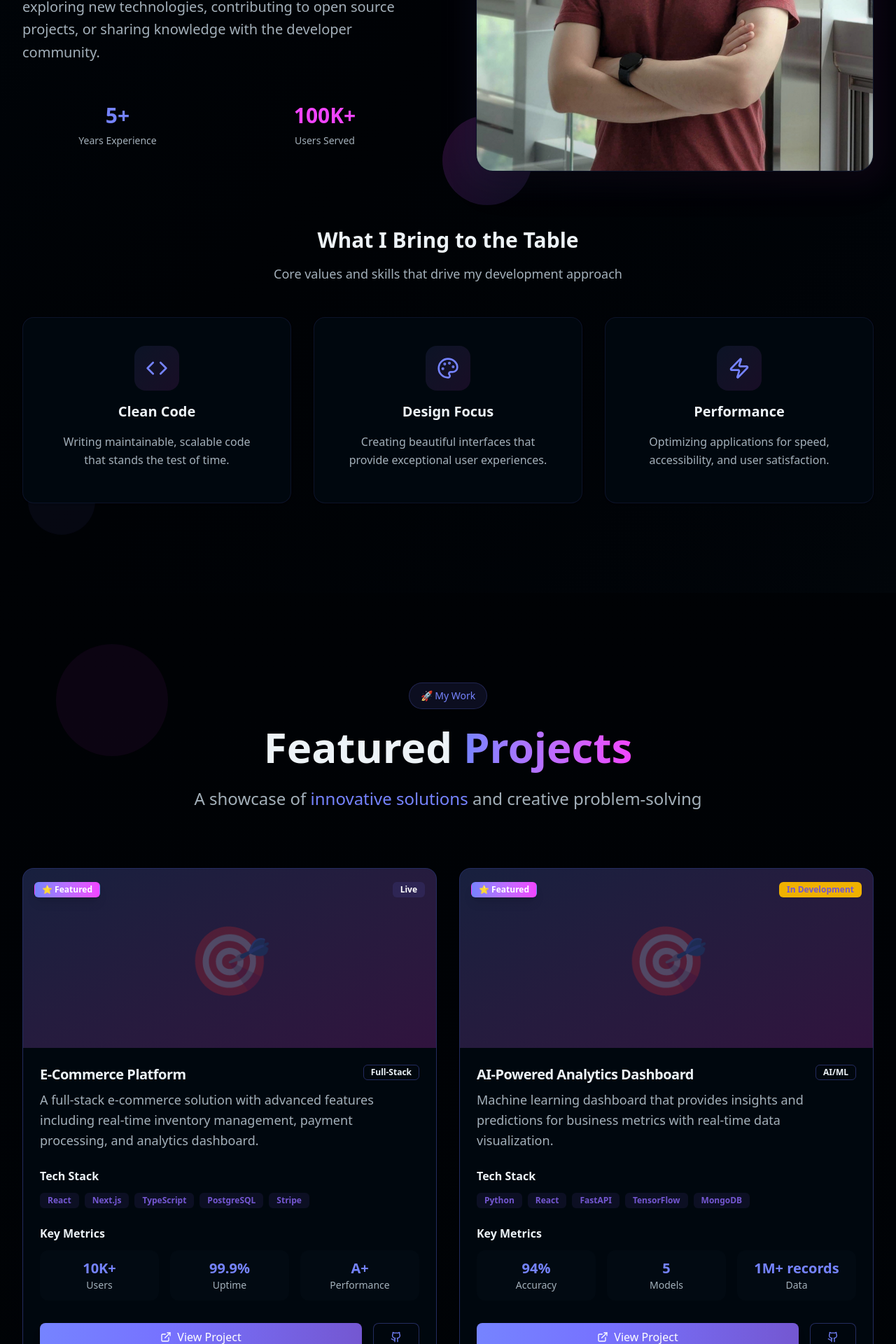
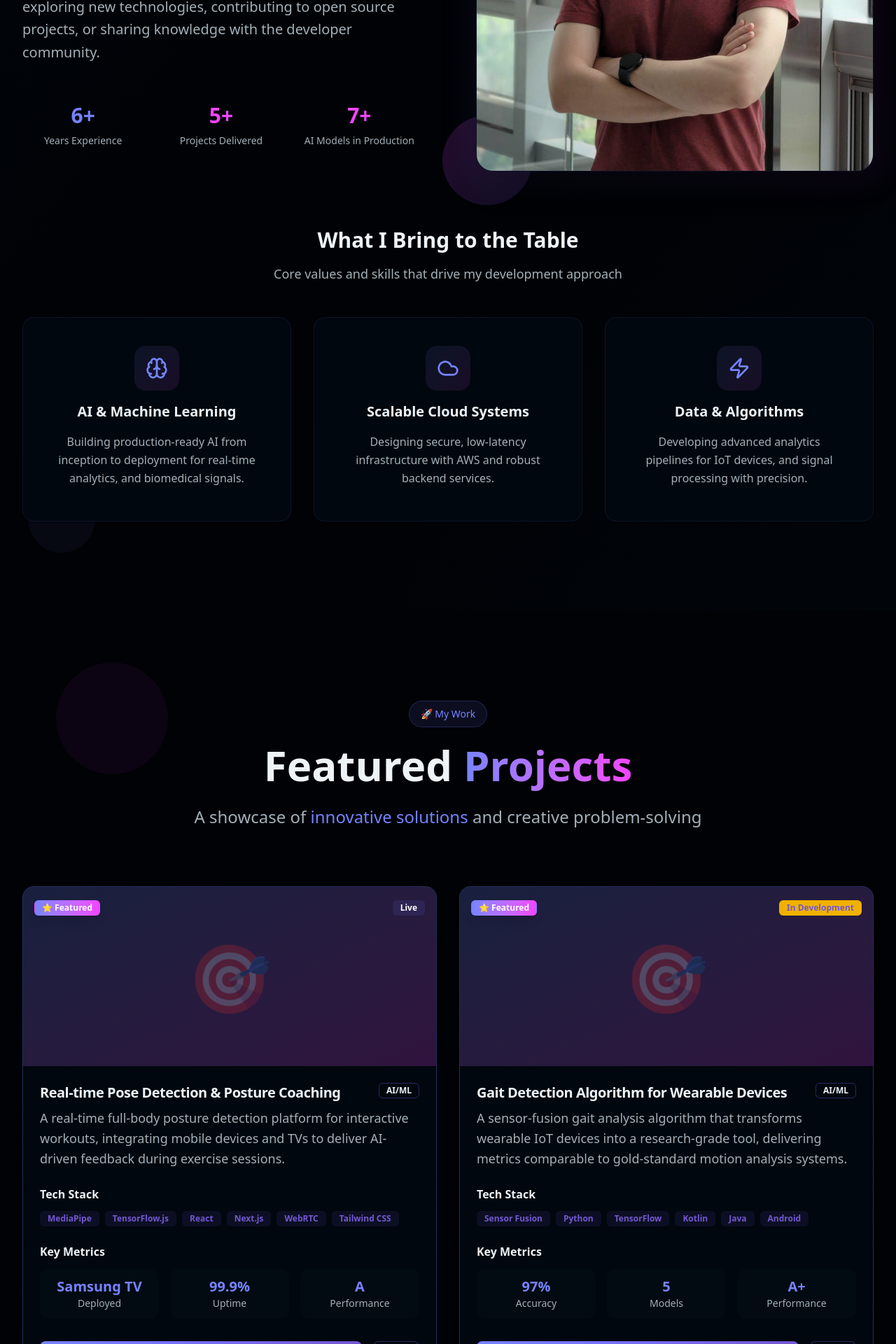
Before and after one commit to Sevastiyan/MyPortfolio, a Next.js app: page / in a window 1280 px wide. Shown: the part 1700-3620 px from the top of the page at 70% size. Built offline with nearby package versions, Linux system fonts and the light colour scheme.

Commit message:
feat: enhance portfolio sections with new projects, skills, and improved UI components

```diff
--- a/src/app/page.tsx
+++ b/src/app/page.tsx
@@ -1,3 +1,7 @@
+'use client'
+
+import { useState, useEffect } from 'react'
+import { ArrowUp } from 'lucide-react'
 import { HeroSection } from '@/components/hero-section'
 import { AboutSection } from '@/components/about-section'
 import { ProjectsSection } from '@/components/projects-section'
@@ -6,16 +10,43 @@ import { SkillsSection } from '@/components/skills-section'
 import { ExperienceSection } from '@/components/experience-section'
 import { ContactSection } from '@/components/contact-section'
 import { Navigation } from '@/components/navigation'
+import Button from '@/components/ui/button'
 
 export default function Portfolio() {
+  const [isVisible, setIsVisible] = useState(false)
+
+  const toggleVisibility = () => {
+    if (window.pageYOffset > 300) {
+      setIsVisible(true)
+    } else {
+      setIsVisible(false)
+    }
+  }
+
+  useEffect(() => {
+    window.addEventListener('scroll', toggleVisibility)
+    return () => window.removeEventListener('scroll', toggleVisibility)
+  }, [])
+
   return (
     <main className='min-h-screen bg-background'>
+      {isVisible && (
+        <Button
+          className='hidden lg:flex fixed bottom-8 right-8 z-50 h-14 w-14 rounded-full p-0 items-center justify-center shadow-lg'
+          variant='outline'
+          scrollTo='home'
+          scrollAnimation='smooth'
+        >
+          <ArrowUp className='h-6 w-6' />
+          <span className='sr-only'>Scroll to top</span>
+        </Button>
+      )}
       <Navigation />
       <div className=''>
         <HeroSection />
         <AboutSection />
         <ProjectsSection />
-        <BlogPreviewSection />
+        {/* <BlogPreviewSection /> */}
         <SkillsSection />
         <ExperienceSection />
         <ContactSection />
--- a/src/components/about-section.tsx
+++ b/src/components/about-section.tsx
@@ -1,24 +1,27 @@
 'use client'
 
 import { HighlightCard } from './ui/highlight-card'
-import { Code, Palette, Zap } from 'lucide-react'
+import { Brain, Cloud, Code, Database, Palette, Zap } from 'lucide-react'
 
 export function AboutSection() {
   const highlights = [
     {
-      icon: Code,
-      title: 'Clean Code',
-      description: 'Writing maintainable, scalable code that stands the test of time.',
+      icon: Brain,
+      title: 'AI & Machine Learning',
+      description:
+        'Building production-ready AI from inception to deployment for real-time analytics, and biomedical signals.',
     },
     {
-      icon: Palette,
-      title: 'Design Focus',
-      description: 'Creating beautiful interfaces that provide exceptional user experiences.',
+      icon: Cloud,
+      title: 'Scalable Cloud Systems',
+      description:
+        'Designing secure, low-latency infrastructure with AWS and robust backend services.',
     },
     {
       icon: Zap,
-      title: 'Performance',
-      description: 'Optimizing applications for speed, accessibility, and user satisfaction.',
+      title: 'Data & Algorithms',
+      description:
+        'Developing advanced analytics pipelines for IoT devices, and signal processing with precision.',
     },
   ]
 
@@ -64,10 +67,11 @@ export function AboutSection() {
           <div className='space-y-8 lg:order-1'>
             <div className='space-y-6'>
               <p className='text-xl text-muted-foreground leading-relaxed'>
-                With over 5 years of experience in web development, I specialize in creating modern,
-                responsive applications using cutting-edge technologies. My journey started with a
-                curiosity about how things work on the web, and it has evolved into a passion for
-                crafting exceptional digital experiences.
+                With over 6 years of experience in AI engineering and full-stack development, I
+                build intelligent, scalable, and user-centric applications. My journey began with
+                data algorithms for biomedical devices and has grown into creating production-grade
+                systems that blend machine learning, cloud infrastructure, and engaging digital
+                experiences.
               </p>
 
               <p className='text-xl text-muted-foreground leading-relaxed'>
@@ -78,14 +82,18 @@ export function AboutSection() {
             </div>
 
             {/* Key stats or achievements */}
-            <div className='grid grid-cols-2 gap-6 pt-6'>
+            <div className='grid grid-cols-3 gap-6 pt-6'>
               <div className='text-center'>
-                <div className='text-3xl font-bold text-primary mb-2'>5+</div>
+                <div className='text-3xl font-bold text-primary mb-2'>6+</div>
                 <div className='text-sm text-muted-foreground'>Years Experience</div>
               </div>
               <div className='text-center'>
-                <div className='text-3xl font-bold text-accent mb-2'>100K+</div>
-                <div className='text-sm text-muted-foreground'>Users Served</div>
+                <div className='text-3xl font-bold text-accent mb-2'>5+</div>
+                <div className='text-sm text-muted-foreground'>Projects Delivered</div>
+              </div>
+              <div className='text-center'>
+                <div className='text-3xl font-bold text-accent mb-2'>7+</div>
+                <div className='text-sm text-muted-foreground'>AI Models in Production</div>
               </div>
             </div>
           </div>
--- a/src/components/experience-section.tsx
+++ b/src/components/experience-section.tsx
@@ -50,7 +50,7 @@ export function ExperienceSection() {
       />
       <div
         className='absolute bottom-40 right-20 w-32 h-32 rounded-full bg-accent/5 animate-float'
-        style={{ animationDelay: '2s' }}
+        style={{ animationDelay: '1s' }}
       />
 
       <div className='relative z-10 max-w-5xl mx-auto px-4 sm:px-6 lg:px-8'>
@@ -76,9 +76,9 @@ export function ExperienceSection() {
 
         <div className='relative'>
           {/* Enhanced Timeline line */}
-          <div className='absolute left-4 md:left-1/2 top-0 bottom-0 w-1 bg-gradient-to-b from-primary/20 via-primary to-accent/20 md:transform md:-translate-x-0.5 rounded-full shadow-lg' />
+          <div className='absolute left-4 md:left-1/2 top-0 bottom-0 w-1 bg-gradient-to-b from-primary/20 via-primary to-accent/20 md:transform md:-translate-x-0 rounded-full shadow-lg' />
 
-          <div className='space-y-8'>
+          <div className='space-y-0'>
             {experiences.map((experience, index) => (
               <ExperienceCard key={index} experience={experience} index={index} />
             ))}
--- a/src/components/projects-section.tsx
+++ b/src/components/projects-section.tsx
@@ -15,6 +15,14 @@ import {
   SiPython,
   SiMongodb,
   SiVuedotjs,
+  SiTensorflow,
+  SiWebrtc,
+  SiAndroid,
+  SiSpringboot,
+  SiKotlin,
+  SiAwslambda,
+  SiAmazondynamodb,
+  SiAmazon,
 } from 'react-icons/si'
 
 export function ProjectsSection() {
@@ -27,57 +35,57 @@ export function ProjectsSection() {
 
   const projects = [
     {
-      title: 'E-Commerce Platform',
+      title: 'Real-time Pose Detection & Posture Coaching',
       description:
-        'A full-stack e-commerce solution with advanced features including real-time inventory management, payment processing, and analytics dashboard.',
+        'A real-time full-body posture detection platform for interactive workouts, integrating mobile devices and TVs to deliver AI-driven feedback during exercise sessions.',
       image: '/placeholder-project-1.jpg',
-      technologies: ['React', 'Next.js', 'TypeScript', 'PostgreSQL', 'Stripe'],
-      icons: [SiReact, SiNextdotjs, SiTypescript, SiPostgresql],
-      category: 'Full-Stack',
+      technologies: ['MediaPipe', 'TensorFlow.js', 'React', 'Next.js', 'WebRTC', 'Tailwind CSS'],
+      icons: [SiTensorflow, SiReact, SiNextdotjs, SiWebrtc],
+      category: 'AI/ML',
       status: 'Live',
       metrics: cleanMetrics({
-        users: '10K+',
+        deployed: 'Samsung TV',
         uptime: '99.9%',
-        performance: 'A+',
+        performance: 'A',
       }),
       links: {
-        demo: 'https://demo.example.com',
-        github: 'https://github.com/username/project',
+        demo: 'https://pose-webivew.vercel.app/workouts.html',
+        github: '', // 'https://github.com/username/project',
       },
       featured: true,
     },
     {
-      title: 'AI-Powered Analytics Dashboard',
+      title: 'Gait Detection Algorithm for Wearable Devices',
       description:
-        'Machine learning dashboard that provides insights and predictions for business metrics with real-time data visualization.',
+        'A sensor-fusion gait analysis algorithm that transforms wearable IoT devices into a research-grade tool, delivering metrics comparable to gold-standard motion analysis systems.',
       image: '/placeholder-project-2.jpg',
-      technologies: ['Python', 'React', 'FastAPI', 'TensorFlow', 'MongoDB'],
+      technologies: ['Sensor Fusion', 'Python', 'TensorFlow', 'Kotlin', 'Java', 'Android'],
       icons: [SiPython, SiReact, SiMongodb],
       category: 'AI/ML',
       status: 'In Development',
       metrics: cleanMetrics({
-        accuracy: '94%',
+        accuracy: '97%',
         models: '5',
-        data: '1M+ records',
+        performance: 'A+',
       }),
       links: {
-        demo: 'https://demo.example.com',
-        github: 'https://github.com/username/project',
+        demo: 'https://github.com/Sevastiyan/Sevastiyan/blob/main/projects/my_gait_algorithm/README.md',
+        github: '', // 'https://github.com/username/project',
       },
       featured: true,
     },
     {
-      title: 'Social Media Manager',
+      title: 'Sleep Enhancement IoT Device and Platform',
       description:
-        'Comprehensive social media management platform with scheduling, analytics, and team collaboration features.',
+        'IoT device and platform designed to improve sleep quality through monitoring and personalized recommendations.',
       image: '/placeholder-project-3.jpg',
-      technologies: ['Vue.js', 'Node.js', 'MongoDB', 'Redis', 'AWS'],
-      icons: [SiVuedotjs, SiNodedotjs, SiMongodb],
-      category: 'Web App',
+      technologies: ['Node.js', 'DynamoDB', 'AWS', 'TensorFlow', 'Python'],
+      icons: [SiAwslambda, SiAmazondynamodb, SiAmazon, SiNodedotjs, SiPython, SiTensorflow],
+      category: 'Platform',
       status: 'Live',
       metrics: cleanMetrics({
-        posts: '50K+',
         users: '2K+',
+        devices: '50K+',
         engagement: '85%',
       }),
       links: {
@@ -87,12 +95,12 @@ export function ProjectsSection() {
       featured: false,
     },
     {
-      title: 'Real-Time Chat Application',
+      title: 'Real-Time Dashboard for Patient Monitoring',
       description:
-        'Modern chat application with video calls, file sharing, and end-to-end encryption for secure communication.',
+        'Comprehensive dashboard for real-time monitoring of patient vitals, integrating data from IoT medical device and providing actionable insights.',
       image: '/placeholder-project-4.jpg',
-      technologies: ['React', 'Socket.io', 'Node.js', 'WebRTC', 'MongoDB'],
-      icons: [SiReact, SiNodedotjs, SiMongodb],
+      technologies: ['Android', 'Java', 'Spring Boot', 'Kotlin', 'MongoDB'],
+      icons: [SiAndroid, SiKotlin, SiMongodb, SiSpringboot],
       category: 'Real-Time',
       status: 'Live',
       metrics: cleanMetrics({
@@ -230,6 +238,8 @@ export function ProjectsSection() {
             <Button
               size='lg'
               className='rounded-full bg-gradient-to-r from-primary to-accent hover:from-primary/90 hover:to-accent/90 text-white shadow-lg hover:shadow-xl transition-all duration-300 transform hover:scale-105 px-8 py-4'
+              scrollTo='contact'
+              scrollAnimation='smooth'
             >
               Let's Start a Project
             </Button>
--- a/src/components/skills-section.tsx
+++ b/src/components/skills-section.tsx
@@ -7,7 +7,6 @@ import {
   SiReact,
   SiNextdotjs,
   SiTypescript,
-  SiJavascript,
   SiNodedotjs,
   SiPython,
   SiPostgresql,
@@ -15,27 +14,24 @@ import {
   SiAmazonwebservices,
   SiDocker,
   SiGit,
-  SiFigma,
   SiTailwindcss,
-  SiVuedotjs,
   SiGraphql,
-  SiRedis,
+  SiTensorflow,
 } from 'react-icons/si'
-import { Database, Brain, Palette, Code, Server, Cloud } from 'lucide-react'
+import { Database, Brain, Palette, Code, Server, Cloud, ChartLine, Blocks } from 'lucide-react'
 
 export function SkillsSection() {
   const skillCategories = [
     {
-      title: 'Frontend Development',
-      icon: Code,
-      color: 'from-blue-500 to-purple-600',
+      title: 'AI & Data Science',
+      icon: Brain,
+      color: 'from-purple-500 to-pink-600',
       skills: [
-        { name: 'React', icon: SiReact, level: 95 },
-        { name: 'Next.js', icon: SiNextdotjs, level: 90 },
-        { name: 'TypeScript', icon: SiTypescript, level: 88 },
-        { name: 'JavaScript', icon: SiJavascript, level: 92 },
-        { name: 'Vue.js', icon: SiVuedotjs, level: 85 },
-        { name: 'Tailwind CSS', icon: SiTailwindcss, level: 90 },
+        { name: 'Data Analysis (Pandas/Numpy)', icon: SiPython, level: 92 },
+        { name: 'Deep Learning', icon: Brain, level: 90 },
+        { name: 'Machine Learning', icon: Blocks, level: 85 },
+        { name: 'TensorFlow / PyTorch', icon: SiTensorflow, level: 83 },
+        { name: 'Signal Processing', icon: ChartLine, level: 82 },
       ],
     },
     {
@@ -44,31 +40,32 @@ export function SkillsSection() {
       color: 'from-green-500 to-teal-600',
       skills: [
         { name: 'Node.js', icon: SiNodedotjs, level: 87 },
-        { name: 'Python', icon: SiPython, level: 85 },
-        { name: 'GraphQL', icon: SiGraphql, level: 80 },
-        { name: 'PostgreSQL', icon: SiPostgresql, level: 85 },
-        { name: 'MongoDB', icon: SiMongodb, level: 82 },
-        { name: 'Redis', icon: SiRedis, level: 78 },
+        { name: 'Python', icon: SiPython, level: 90 },
+        { name: 'MongoDB', icon: SiMongodb, level: 85 },
+        { name: 'PostgreSQL', icon: SiPostgresql, level: 72 },
+        { name: 'REST APIs', icon: SiGraphql, level: 80 },
       ],
     },
     {
-      title: 'DevOps & Cloud',
+      title: 'Cloud & DevOps',
       icon: Cloud,
       color: 'from-orange-500 to-red-600',
       skills: [
-        { name: 'AWS', icon: SiAmazonwebservices, level: 80 },
-        { name: 'Docker', icon: SiDocker, level: 85 },
-        { name: 'Git', icon: SiGit, level: 90 },
+        { name: 'Serverless Architectures', icon: Cloud, level: 88 },
+        { name: 'AWS (Lambda, Kinesis, DynamoDB)', icon: SiAmazonwebservices, level: 85 },
+        { name: 'Docker & Containers', icon: SiDocker, level: 78 },
+        { name: 'CI/CD & Git', icon: SiGit, level: 87 },
       ],
     },
     {
-      title: 'Design & AI',
-      icon: Brain,
-      color: 'from-purple-500 to-pink-600',
+      title: 'Frontend (Supporting)',
+      icon: Code,
+      color: 'from-blue-500 to-purple-600',
       skills: [
-        { name: 'Figma', icon: SiFigma, level: 75 },
-        { name: 'UI/UX Design', icon: Palette, level: 80 },
-        { name: 'AI/ML', icon: Brain, level: 70 },
+        { name: 'React', icon: SiReact, level: 85 },
+        { name: 'Next.js', icon: SiNextdotjs, level: 82 },
+        { name: 'TypeScript', icon: SiTypescript, level: 80 },
+        { name: 'Tailwind CSS', icon: SiTailwindcss, level: 78 },
       ],
     },
   ]
@@ -118,24 +115,20 @@ export function SkillsSection() {
           <h3 className='text-2xl font-bold text-foreground mb-8'>Additional Technologies</h3>
           <div className='flex flex-wrap justify-center gap-3 max-w-4xl mx-auto'>
             {[
+              'Microservices',
               'REST APIs',
-              'Microservices',
-              'Webpack',
               'Vite',
-              'Testing',
               'CI/CD',
               'Agile',
-              'Scrum',
+              'Performance',
               'Firebase',
               'Supabase',
-              'Prisma',
-              'Stripe',
-              'Socket.io',
               'WebRTC',
               'PWA',
               'SEO',
+              'Design',
               'Accessibility',
-              'Performance',
+              'Testing',
             ].map((skill, index) => (
               <SkillBadge key={index} skill={skill} index={index} />
             ))}
--- a/src/components/ui/button.tsx
+++ b/src/components/ui/button.tsx
@@ -21,6 +21,7 @@ export const Button: React.FC<ButtonProps> = ({
   scrollOffset = 80,
   scrollAnimation = 'smooth',
   className,
+
   children,
   onClick,
   ...props
--- a/src/components/ui/experience-card.tsx
+++ b/src/components/ui/experience-card.tsx
@@ -23,20 +23,20 @@ interface ExperienceCardProps {
 export function ExperienceCard({ experience, index }: ExperienceCardProps) {
   const { ref, inView } = useInView({
     triggerOnce: true,
-    threshold: 0.3,
+    threshold: 0.2,
   })
 
   return (
     <div
       ref={ref}
-      style={{ transitionDelay: `${index * 300}ms` }}
+      style={{ transitionDelay: `${index * 100}ms` }}
       className={`relative flex items-center transition-all duration-1000 ease-out ${
         inView ? 'opacity-100 translate-y-0' : 'opacity-0 translate-y-10'
       } ${index % 2 === 0 ? 'md:flex-row' : 'md:flex-row-reverse'}`}
     >
       {/* Enhanced Timeline dot */}
-      <div className='absolute left-4 md:left-1/2 md:transform md:-translate-x-2 z-10'>
-        <div className='w-6 h-6 bg-gradient-to-br from-primary to-accent rounded-full shadow-lg ring-4 ring-background border-2 border-primary/30'>
+      <div className='absolute left-4 md:left-1/2 md:transform md:-translate-x-2.5 z-10'>
+        <div className='w-6 h-6 bg-gradient-to-br from-primary to-accent rounded-full shadow-lg ring-1 ring-background border-2 border-primary/30'>
           <div className='w-full h-full bg-gradient-to-br from-primary to-accent rounded-full animate-pulse opacity-60' />
         </div>
       </div>
```
